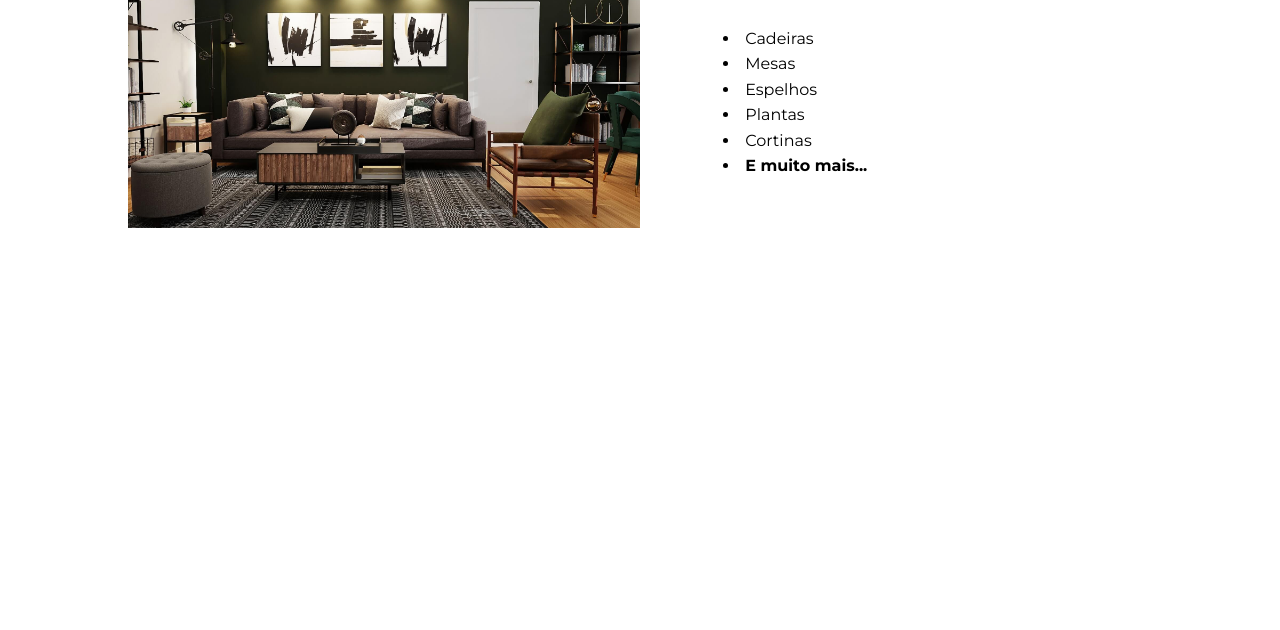
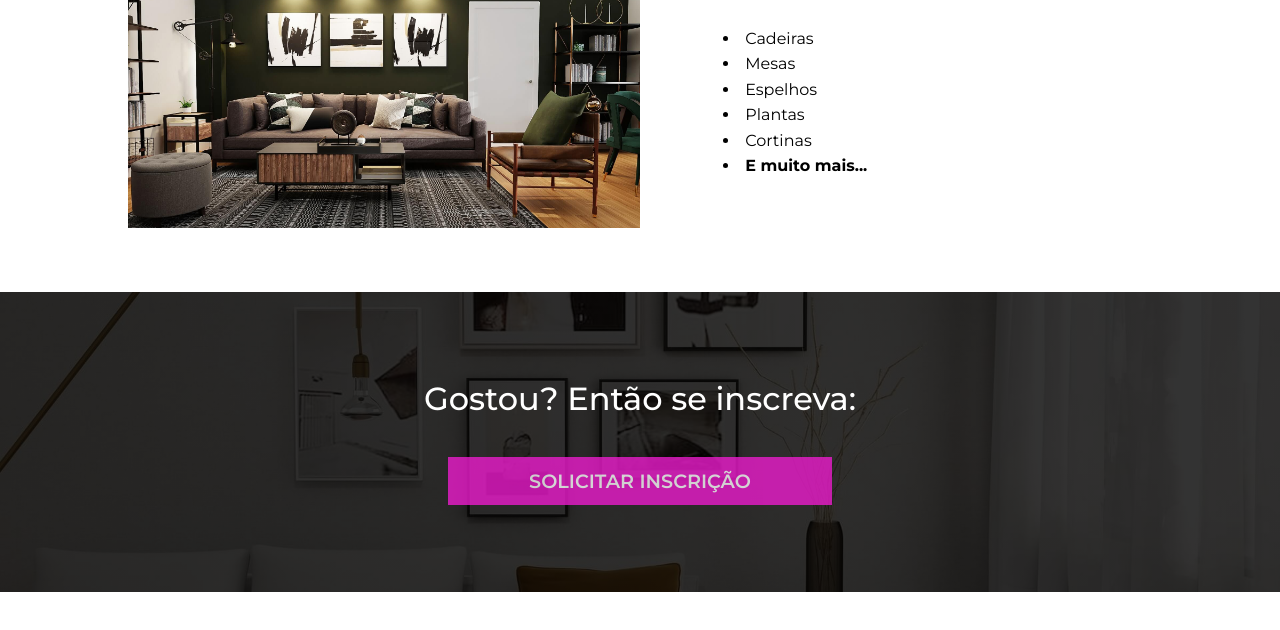
Before and after one commit to lucastompsonl/Landing-Page-InDecor, a plain HTML site: page index.html in a window 1280 px wide. Shown: the part 2519-3149 px from the top of the page. Drawn offline with nearby package versions, Linux system fonts and the light colour scheme.

Commit message:
Concluída seção do botão de inscrição

```diff
--- a/assets/style.css
+++ b/assets/style.css
@@ -243,3 +243,31 @@ body {
 .detail-description ul li:last-child {
     font-weight: bold;
 }
+
+/* Call to Action Section */
+
+#cta {
+    height: 300px;
+    background: linear-gradient(rgba(0, 0, 0, 0.8), rgba(0, 0, 0, 0.8)),
+        url("../assets/img/hrz-1.jpg");
+    background-position: center;
+    background-size: cover;
+    display: flex;
+    flex-direction: column;
+    align-items: center;
+    justify-content: center;
+    color: var(--text-color);
+}
+
+#cta h3 {
+    margin-bottom: 1.2em;
+    font-size: 2em;
+    font-weight: 500;
+}
+
+#cta .btn {
+    width: 30%;
+    margin: 0 auto;
+    font-weight: 600;
+    font-size: 1.2em;
+}
--- a/index.html
+++ b/index.html
@@ -116,5 +116,9 @@
         </div>
       </div>
     </section>
+    <section id="cta">
+      <h3>Gostou? Então se inscreva:</h3>
+      <button class="btn">Solicitar Inscrição</butto>
+    </section>
   </body>
 </html>
```
